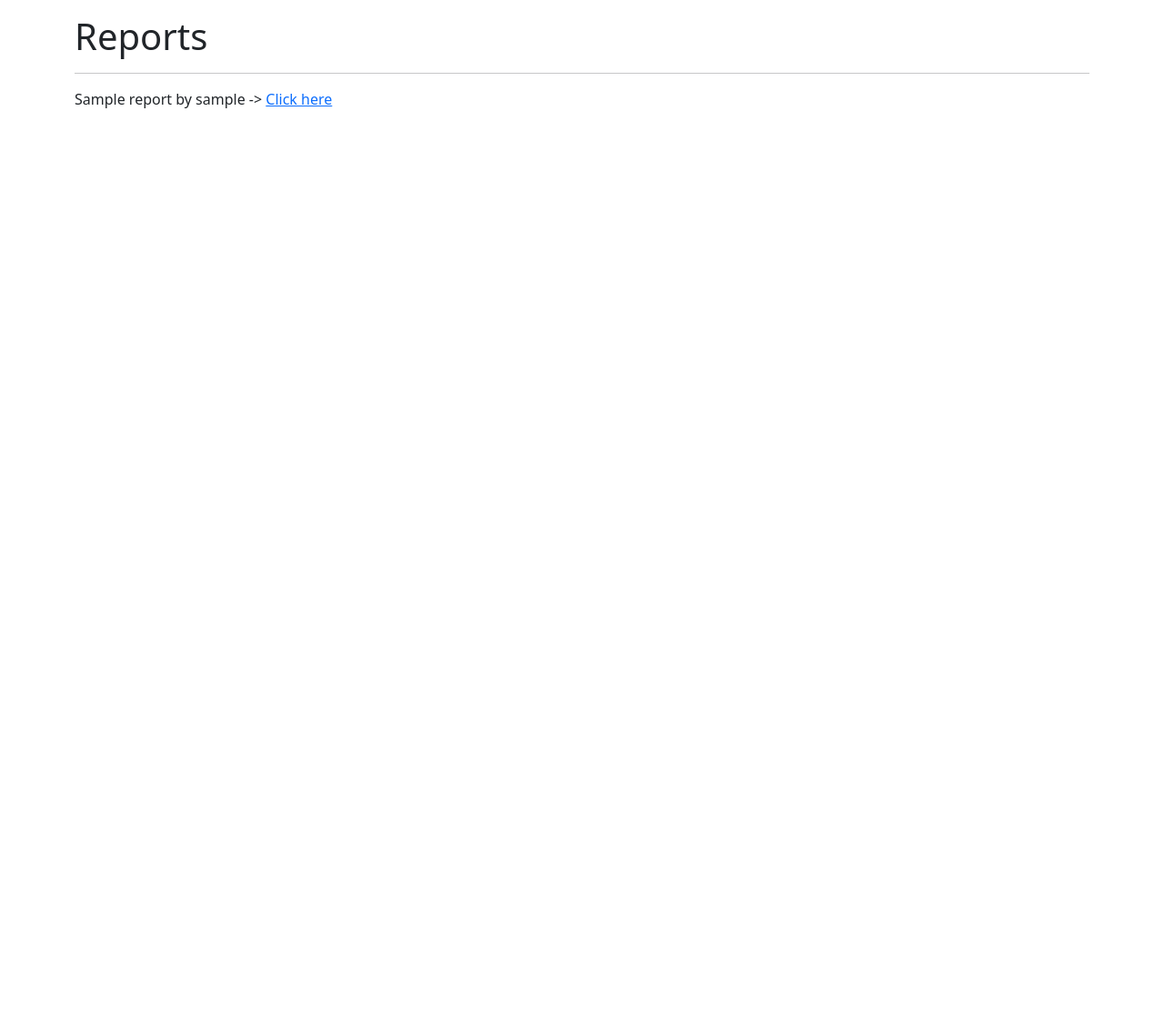
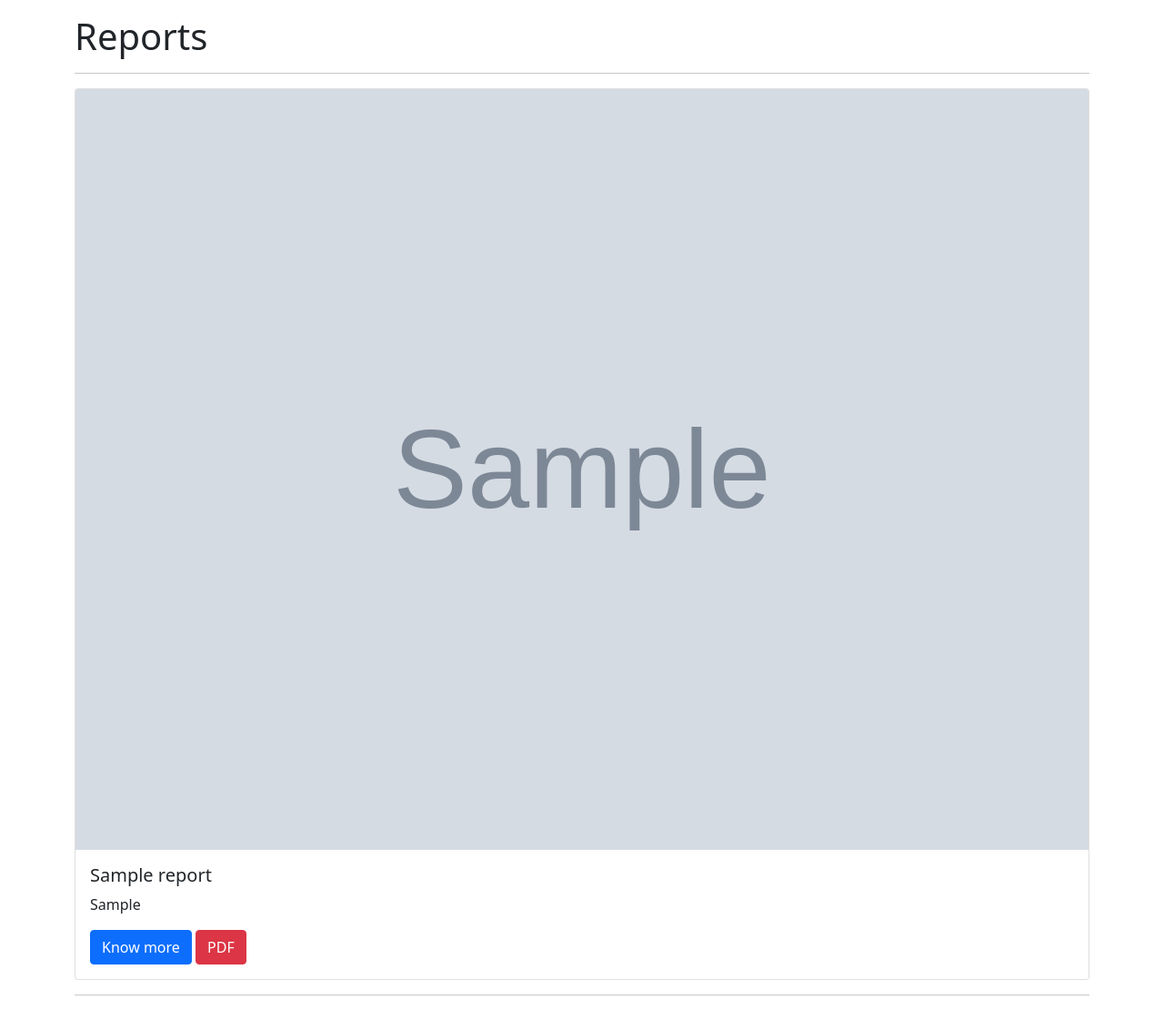
Before and after one commit to thash-jkr/Reports-Website-Django, a Django app: page /reports/ in a window 1280 px wide. Shown: the whole page at 91% size. Before the commit the page ends 119 px from the top, so only its background shows below. Run offline with Django 4.2, Linux system fonts and the light colour scheme; tables that the repository leaves empty hold one stand-in row (values such as "Sample post"); grey boxes marked "Sample" are stand-in pictures; some libraries are stand-ins or nearby versions.

Commit message:
Designed reports list page

```diff
--- a/reports/models.py
+++ b/reports/models.py
@@ -11,5 +11,8 @@ class Report(models.Model):
     created = models.DateTimeField(auto_now_add=True)
     updated = models.DateTimeField(auto_now=True)
 
+    class Meta:
+        ordering = ("-created", )
+
     def __str__(self):
         return self.name
--- a/reports/templates/reports/main.html
+++ b/reports/templates/reports/main.html
@@ -8,6 +8,17 @@
     <h1>Reports</h1>
     <hr>
     {% for obj in object_list %}
-        {{ obj.name }} by {{ obj.author }} -> <a href="{% url 'reports:detail' obj.id %}">Click here</a> <br>
+        <div class="card mb-3">
+            {% if obj.image %}
+                <img src="{{ obj.image.url }}" class="card-img-top" alt="...">
+            {% endif %}
+            <div class="card-body">
+                <h5 class="card-title">{{ obj.name }}</h5>
+                <p class="card-text">{{ obj.remarks|truncatewords:2 }}</p>
+                <a href="{% url 'reports:detail' obj.id %}" class="btn btn-primary">Know more</a>
+                <a href="#" class="btn btn-danger">PDF</a>
+            </div>
+        </div>
+        <hr>
     {% endfor %}
 {% endblock content %}
```
